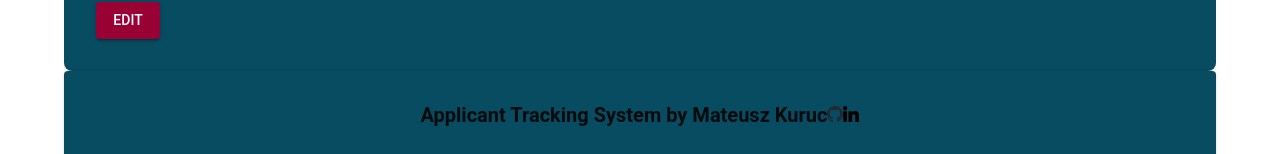
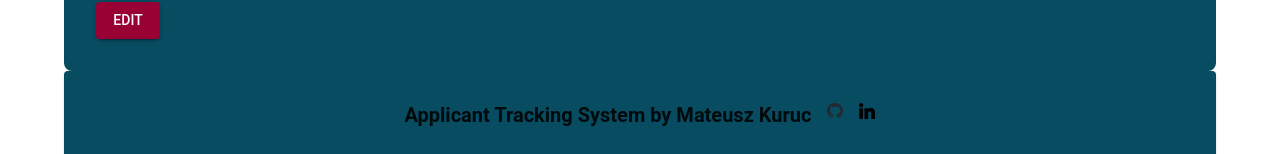
Before and after one commit to MateuszKuruc/ATS-recruitment-app, a React (Create React App) app in the folder ats-frontend/: page /candidates/1 in a window 1280 px wide. Shown: the part 1220-1374 px from the top of the page. Built offline with nearby package versions, Linux system fonts and the light colour scheme.

Commit message:
style footer, add links

```diff
--- a/ats-frontend/src/components/Footer.js
+++ b/ats-frontend/src/components/Footer.js
@@ -6,20 +6,28 @@ import linkedinIcon from "../icons/linkedin.svg";
 const StyledPaper = styled(Paper)`
   padding: 2rem;
   margin-top: auto;
-  padding: 2rem;
-  text-align: center;
+  //   padding: 2rem;
+  //   text-align: center;
 `;
 
 const StyledImg = styled.img`
   width: 1rem;
 `;
 
+const StyledContainer = styled.div`
+  display: flex;
+  gap: 1rem;
+  justify-content: center;
+`;
+
 const Footer = () => {
   return (
     <StyledPaper style={{ background: "#084c61" }}>
-      <Container>
+      <StyledContainer>
         <Typography variant="h5">
           Applicant Tracking System by Mateusz Kuruc
+        </Typography>
+
         <a
           href="https://github.com/MateuszKuruc"
           target="_blank"
@@ -27,6 +35,7 @@ const Footer = () => {
         >
           <StyledImg src={githubIcon} alt="GitHub Icon" />
         </a>
+
         <a
           href="https://www.linkedin.com/in/mateuszkuruc/"
           target="_blank"
@@ -34,8 +43,7 @@ const Footer = () => {
         >
           <StyledImg src={linkedinIcon} alt="LinkedIn Icon" />
         </a>
-        </Typography>
-      </Container>
+      </StyledContainer>
     </StyledPaper>
   );
 };
```
Lines whose indentation alone changed are shown as unchanged.
